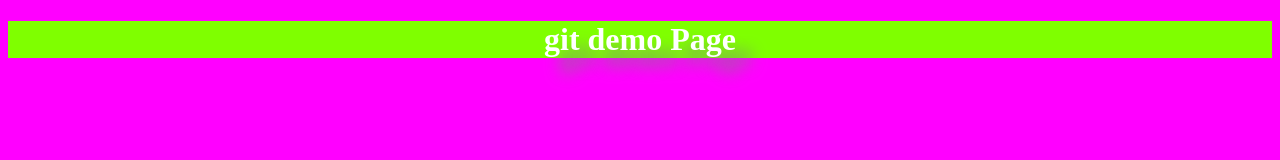
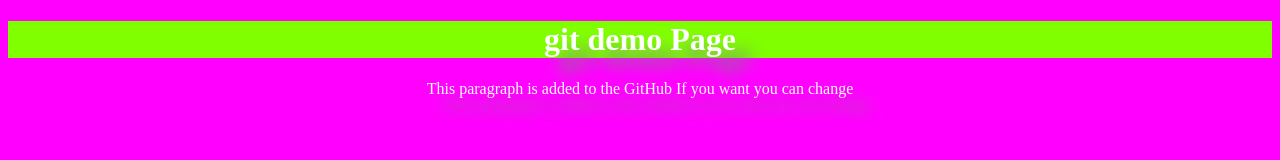
Before and after one commit to pollarteon/Gitlearning, a plain HTML site: page index.html in a window 1280 px wide. Drawn offline with Linux system fonts and the light colour scheme.

Commit message:
paragraph added to index.html

```diff
--- a/index.html
+++ b/index.html
@@ -8,6 +8,7 @@
 </head>
 <body>
     <h1>git demo Page</h1>
+    <p>This paragraph is added to the GitHub If you want you can change</p>
 
 
     <script src="./app.js"></script>
```
